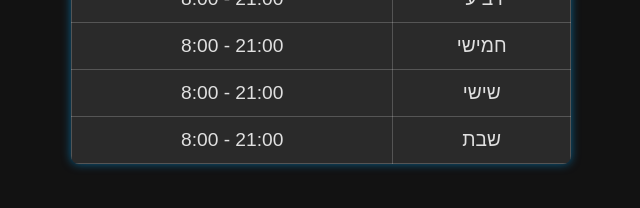
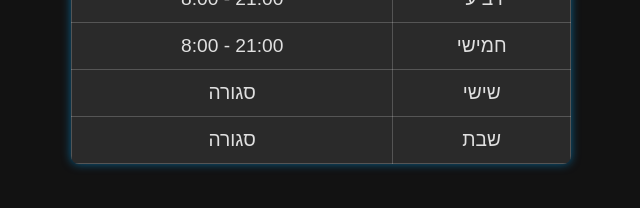
Before and after one commit to cs-vaad/sifria-luz, a plain HTML site: page index.html in a window 1280 px wide. Shown: the part 440-648 px from the top of the page, without its empty margins (319-959 px from the left). Drawn offline with Linux system fonts and the light colour scheme.

Commit message:
updated times for weekend (closed)

```diff
--- a/index.html
+++ b/index.html
@@ -47,11 +47,11 @@
         </tr>
         <tr>
           <td>שישי</td>
-          <td class="hours">8:00 - 21:00</td>
+          <td class="hours">סגורה</td>
         </tr>
         <tr>
           <td>שבת</td>
-          <td class="hours">8:00 - 21:00</td>
+          <td class="hours">סגורה</td>
         </tr>
       </tbody>
     </table>
```
